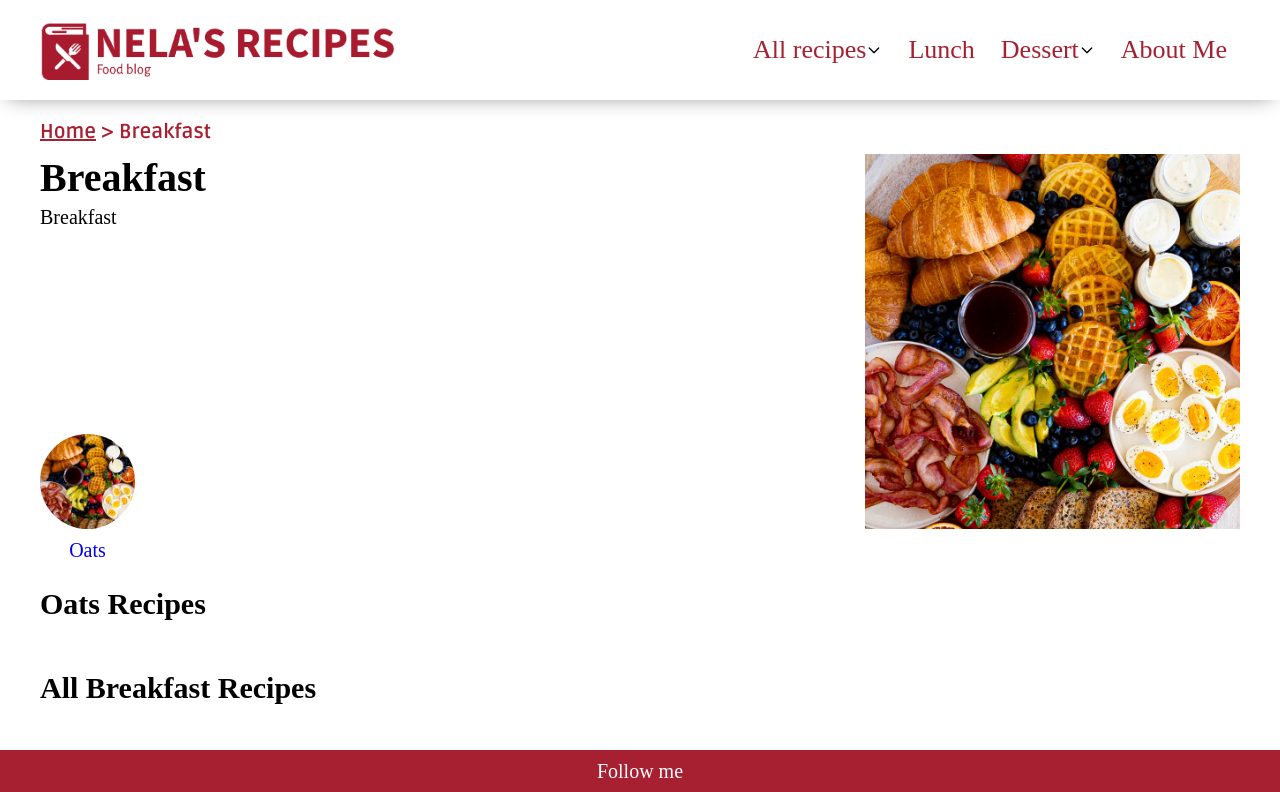
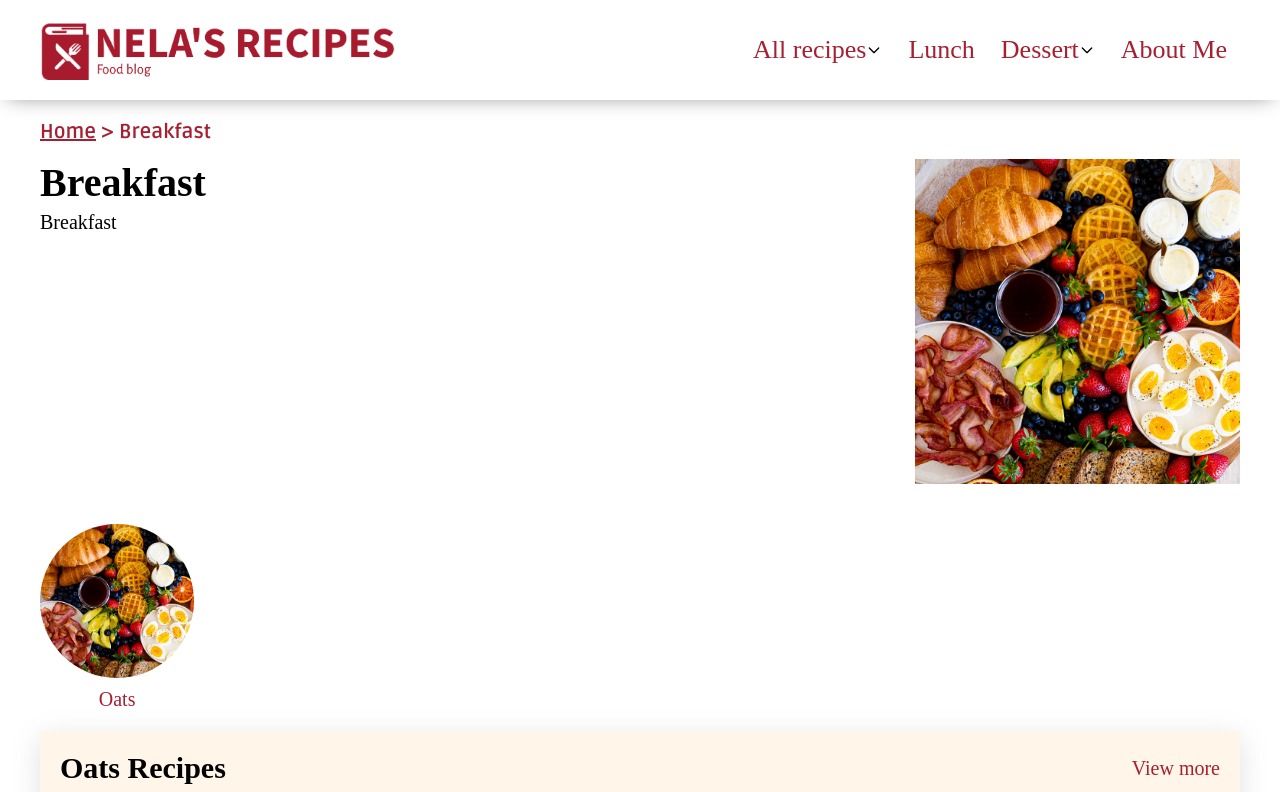
Before and after one commit to XicoCorreia/RecipeWebsite, an Angular app: page /Breakfast in a window 1280 px wide. Shown: the top 792 px of the page. Built offline with nearby package versions, Linux system fonts and the light colour scheme; grey boxes are pictures that could not be loaded.

Commit message:
category-page styling

```diff
--- a/src/app/category-page/category-page.component.css
+++ b/src/app/category-page/category-page.component.css
@@ -1,6 +1,6 @@
 .container {
     position: relative;
-    margin: 1em auto;
+    margin: 1em auto 2em auto;
     max-width: 1200px;
     text-align: left;
 }
@@ -8,7 +8,7 @@
 .route {
     color: #a62031;
     font-weight: bold;
-    padding-bottom: 0.5em;
+    padding-bottom: 0.75em;
 }
 
 .route a {
@@ -21,26 +21,62 @@
 
 #primary{
     position: flex;
-    margin-bottom: 1.5em;
-    min-height: 250px;
+    margin-bottom: 2em;
+    height: 325px;
 }
 
 #primary-image{
+    aspect-ratio : 1 / 1;
+    height: 100%;
+    object-fit: cover;
+    object-position: 0%;
     float: right;
-    max-width: 375px;
     margin-left: 2em;
 }
 
-h1{
-    margin: 0
+p{
+    margin: 0.25em auto 0 auto;
 }
 
 .grid-container_1 {
     display: grid;
     grid-template-columns: repeat(7, 1fr);
     gap: 1em;
-    margin-bottom: 1em;
     text-align: center;
+}
+
+.secondary-image_1 {
+    aspect-ratio : 1 / 1;
+    width: 100%;
+    object-fit: cover;
+    object-position: 0%;
+    border-radius: 50%;
+}
+
+#c_name{
+    color: #a62031;
+}
+
+.category_des{
+    text-align: justify;
+}
+
+.section{
+    margin:1em auto 3em auto;
+}
+
+
+.even-section{
+    padding: 1em;
+    background-color: rgb(255,240,219,0.6);
+    box-shadow: rgba(100, 100, 111, 0.2) 0px 7px 29px 0px;
+}
+
+.grid-container {
+    display: grid;
+    grid-template-columns: repeat(4, 1fr);
+    gap: 1em;
+    margin: 0.5em auto 0 auto;
 }
 
 .grid-item {
@@ -52,27 +88,31 @@ article {
     flex-direction: column;
 }
 
-.secondary-image_1 {
-    width: 100%;
-    height: auto;
-    border-radius: 50%;
 
+h2, h1{
+    margin: 0;
 }
 
-p {
-    margin-top: 0.25em;
-    margin-bottom: 0;
+h3{
+    margin: 0;
+    padding-top: 0.25em;
+    padding-left: 0.5em;
+    color: #a62031;
 }
 
-.grid-container {
-    display: grid;
-    grid-template-columns: repeat(4, 1fr);
-    gap: 1em;
-    margin-bottom: 1em;
-    text-align: center;
+a{
+    color: #a62031;
+}
+
+.title-button-container {
+    display: flex;
+    justify-content: space-between;
+    align-items: center;
 }
 
 .secondary-image {
+    aspect-ratio : 1 / 1;
     width: 100%;
-    height: auto;
+    object-fit: cover;
+    object-position: 0%;
 }
--- a/src/app/category-page/category-page.component.html
+++ b/src/app/category-page/category-page.component.html
@@ -5,44 +5,47 @@
     </div>
     <div id="primary">
         <img src={{category.imageUrl}} alt={{category.name}} id="primary-image">
-        <div>
+        <div class="category_des">
             <h1>{{category.name}}</h1>
             <p>{{category.description}}</p>
         </div>
     </div>
-    <div class="section">
+    <div class="section_1">
         <div class="grid-container_1">
             <div *ngFor="let c of subCategories">
                 <article>
                     <a [routerLink]=" c.name.toLowerCase()">
                         <img src="{{c.imageUrl}}" alt={{c.name}} class="secondary-image_1">
-                        <p> {{c.name}} </p>
+                        <p id="c_name"> {{c.name}} </p>
                         </a>
                 </article>
             </div>
         </div>
     </div>
-    <div class="section" *ngFor="let c of subCategories | slice:0:4; let i = index;">
-        <h2>{{c.name}} Recipes</h2>
+    <div class="section" *ngFor="let c of subCategories | slice:0:4; let i = index;" [ngClass]="i % 2 === 0 ? 'even-section' : 'odd-section'">
+        <div class="title-button-container">
+            <h2>{{c.name}} Recipes</h2>
+            <a href="#" routerLink="/recipes" id="secondary-button"> View more </a>
+        </div>
         <div class="grid-container">
             <div *ngFor="let s of subCatRecipes[i]">
                 <article>
                     <a [routerLink]="'/recipes/' + s.id">
                         <img src="{{s.imageUrl}}" alt={{s.name}} class="secondary-image">
-                        <p> {{s.name}} </p>
+                        <h3> {{s.name}} </h3>
                         </a>
                 </article>
             </div>
         </div>
     </div>
-    <div class="section">
+    <div class="section_all">
         <h2>All {{category.name}} Recipes</h2>
         <div class="grid-container">
             <div *ngFor="let c of categoryRecipes">
                 <article>
                     <a [routerLink]="'/recipes/' + c.id">
                         <img src="{{c.imageUrl}}" alt={{c.name}} class="secondary-image">
-                        <p> {{c.name}} </p>
+                        <h3> {{c.name}} </h3>
                         </a>
                 </article>
             </div>
--- a/src/app/home/home.component.css
+++ b/src/app/home/home.component.css
@@ -100,7 +100,7 @@ a{
 
 }
 .section_categories{
-    padding: 1em 1em 1em 1em;
+    padding: 1em;
     background-color: rgb(255,240,219,0.6);
     box-shadow: rgba(100, 100, 111, 0.2) 0px 7px 29px 0px;
 }
--- a/src/app/recipes/recipes.component.css
+++ b/src/app/recipes/recipes.component.css
@@ -22,6 +22,7 @@
 h1{
     margin: 0;
 }
+
 p{
     margin: 0.25em auto 0 auto;
 
--- a/src/data.ts
+++ b/src/data.ts
@@ -7,7 +7,7 @@ export const sample_recipes: Recipe[] = [
     name: 'Mince meat w/vegetables',
     imageUrl: '/assets/images/recipes/mince_meat.jpg',
     steps: ["cook"],
-    categories: ["Lunch", "Steak"],
+    categories: ["Lunch", "Beef"],
     },
     {id: '2',
     name: 'Traditional Carbonara',
@@ -19,7 +19,7 @@ export const sample_recipes: Recipe[] = [
     name: 'BBQ Chicken',
     imageUrl: '/assets/images/recipes/chickenbbq.jpg',
     steps: ["cook"],
-    categories: ["Lunch", "Steak"],
+    categories: ["Lunch", "Chicken"],
     },
     {id: '4',
     name: 'Chicken Burrito',
@@ -39,7 +39,11 @@ export const sample_categories: Category[] = [
 {id: '1',
 name:"Lunch",
 imageUrl:'/assets/images/categories/lunch.jpg',
-description: "Lunch",
+description: "Welcome to my lunchtime haven, where flavor meets convenience and creativity knows no bounds! Dive into a diverse array of "+
+"lunch recipes featuring succulent chicken, hearty beef, savory pork, and more. Whether you're craving the sizzle of a juicy burger, "+
+"the comfort of a classic burrito, or the timeless appeal of a hotdog, our lunch recipes have you covered. Indulge in the richness of traditional "+
+"dishes from around the globe, from Italian carbonara and pasta delights to fragrant rice bowls bursting with international flavors. "+
+"Elevate your midday meal with our tantalizing lunch recipes that are sure to satisfy your hunger and ignite your culinary imagination.",
 },
 {id: '2',
 name:"Breakfast",
@@ -79,11 +83,17 @@ description: "cake",
 parent_category: "Dessert",
 },
 {id: '8',
-name:"Steak",
+name:"Beef",
 imageUrl:'/assets/images/categories/lunch.jpg',
-description: "Steak",
+description: "Beef",
 parent_category: "Lunch",
 },
+{id: '8',
+name:"Chicken",
+imageUrl:'/assets/images/categories/lunch.jpg',
+description: "Chicken",
+parent_category: "Lunch",
+}
 ]
 
 export const sample_icons: Icon[] = [
```
